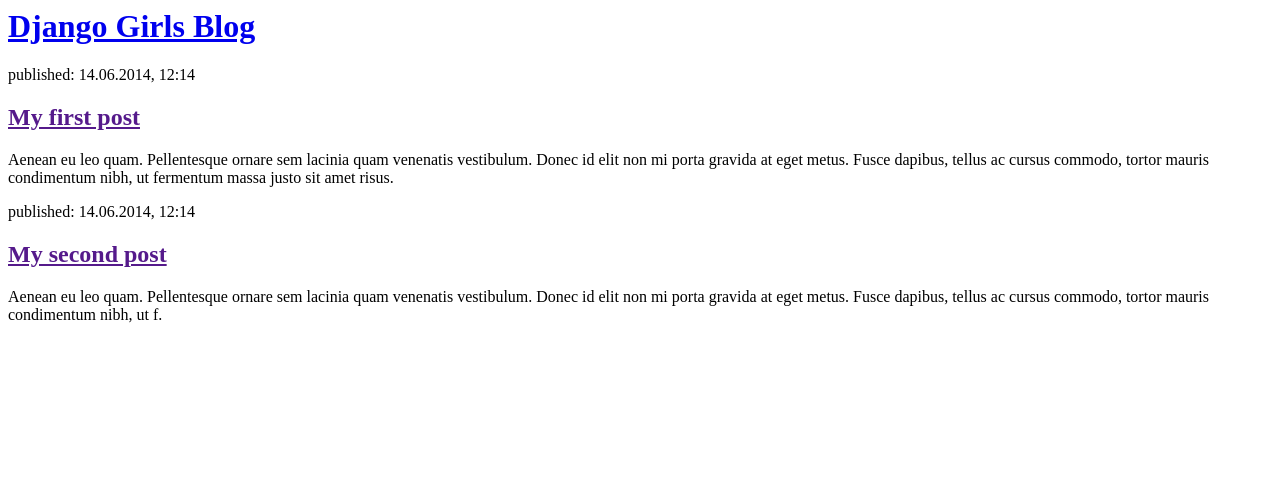
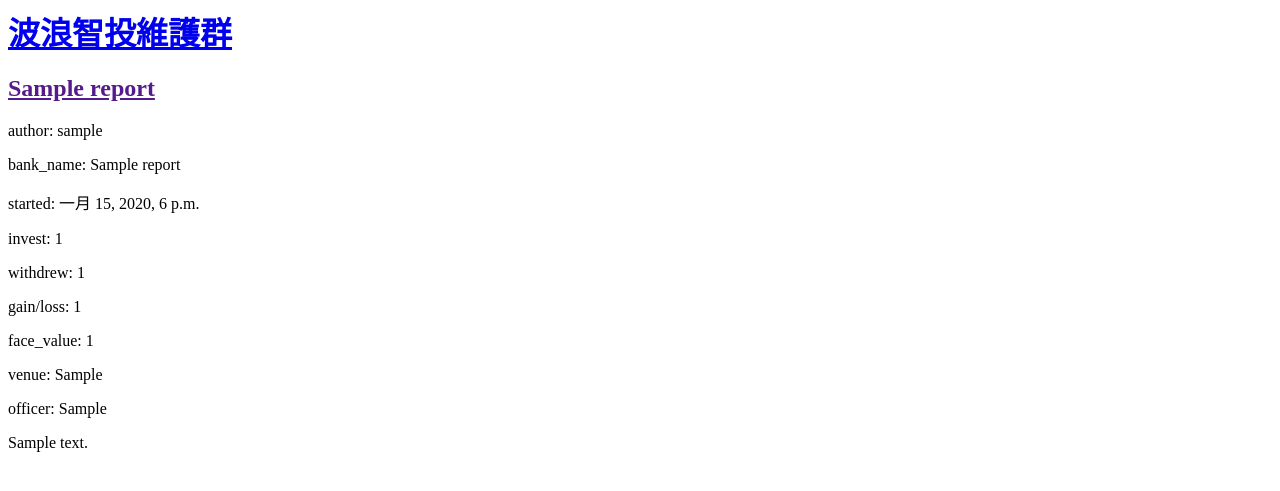
Before and after one commit to kchen6039/first-wave-app, a Django app: template report/templates/report/post_list.html in a window 1280 px wide. Shown: the top 491 px of the page. Run offline with Django 3.2, Linux system fonts and the light colour scheme; the template is opened without the code that fills it: values that come from a table or form of the project are taken from there, others are empty; tables that the repository leaves empty hold one stand-in row (values such as "Sample post").

Commit message:
Modified templates to display posts from database.

```diff
--- a/report/templates/report/post_list.html
+++ b/report/templates/report/post_list.html
@@ -1,22 +1,26 @@
 <html>
     <head>
-        <title>Django Girls blog</title>
+        <title>波浪智投維護群</title>
     </head>
     <body>
         <div>
-            <h1><a href="/">Django Girls Blog</a></h1>
+            <h1><a href="/">波浪智投維護群</a></h1>
         </div>
 
-        <div>
-            <p>published: 14.06.2014, 12:14</p>
-            <h2><a href="">My first post</a></h2>
-            <p>Aenean eu leo quam. Pellentesque ornare sem lacinia quam venenatis vestibulum. Donec id elit non mi porta gravida at eget metus. Fusce dapibus, tellus ac cursus commodo, tortor mauris condimentum nibh, ut fermentum massa justo sit amet risus.</p>
-        </div>
-
-        <div>
-            <p>published: 14.06.2014, 12:14</p>
-            <h2><a href="">My second post</a></h2>
-            <p>Aenean eu leo quam. Pellentesque ornare sem lacinia quam venenatis vestibulum. Donec id elit non mi porta gravida at eget metus. Fusce dapibus, tellus ac cursus commodo, tortor mauris condimentum nibh, ut f.</p>
-        </div>
+        {% for report in reports %}
+            <div>
+                <h2><a href="">{{ report.title }}</a></h2>
+                <p>author: {{ report.author }}</p>
+                <p>bank_name: {{ report.bank_name }}</p>
+                <p>started: {{ report.started_date }}</p>
+                <p>invest: {{ report.invest }}</p>
+                <p>withdrew: {{ report.withdrew }}</p>
+                <p>gain/loss: {{ report.gain_loss }}</p>
+                <p>face_value: {{ report.face_value }}</p>
+                <p>venue: {{report.venue }}</p>
+                <p>officer: {{ report.officer }}</p>
+                <p>{{ report.text|linebreaksbr }}</p>
+            </div>
+        {% endfor %}
     </body>
 </html>
--- a/report/views.py
+++ b/report/views.py
@@ -1,6 +1,9 @@
 from django.shortcuts import render
+from django.utils import timezone
+from .models import Report
 
 # Create your views here.
 
 def post_list(request):
-    return render(request, 'report/post_list.html', {})
+    reports = Report.objects.filter(started_date__lte=timezone.now()).order_by('started_date')
+    return render(request, 'report/post_list.html', {'reports': reports})
```
